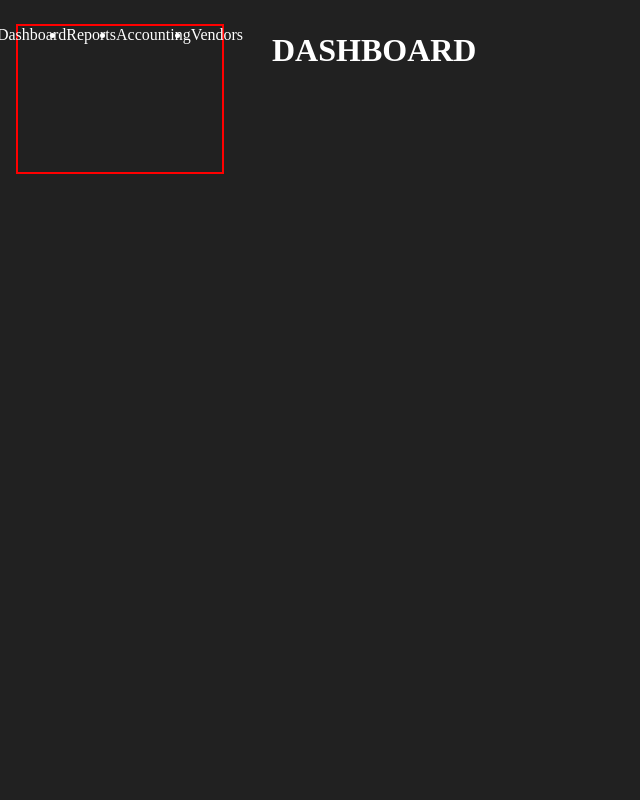
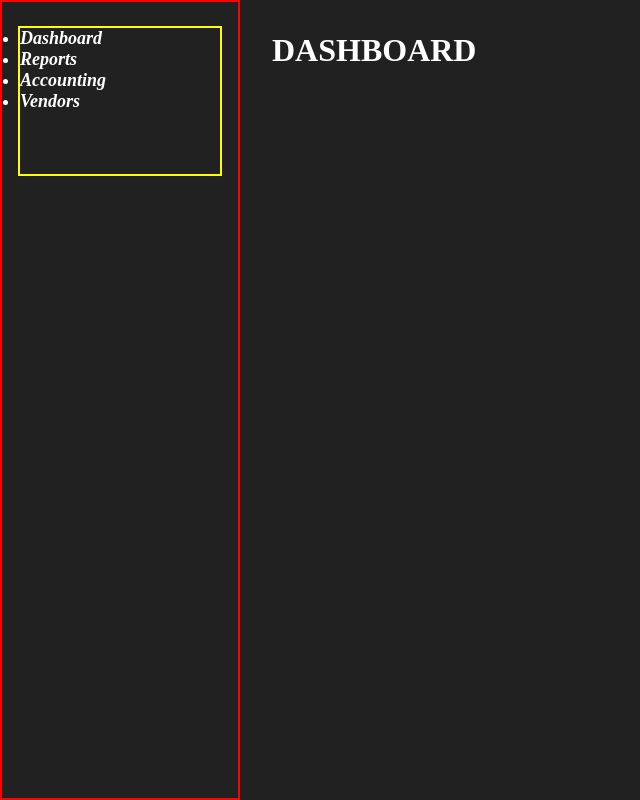
Before and after one commit to Correa95/Accounting-Software, a React app in the folder frontend/: page / in a window 1280 px wide. Shown: the whole page, without its empty margins (0-640 px from the left). Built offline with nearby package versions, Linux system fonts and the light colour scheme; the HTML template or start-up script is replaced by a standard one.

Commit message:
styling the app component

```diff
--- a/frontend/src/App.css
+++ b/frontend/src/App.css
@@ -23,6 +23,7 @@ body,
   /* background-color: #111827; */
   color: #fff;
   padding: 24px 16px;
+  border: 2px solid red;
 }
 
 .main {
--- a/frontend/src/components/NavBar.css
+++ b/frontend/src/components/NavBar.css
@@ -1,11 +1,15 @@
 .navbarContainer {
   width: 100%;
   height: 20%;
-  border: 2px solid red;
+  border: 2px solid yellow;
 }
 ul {
   display: flex;
-  justify-content: center;
-  align-items: center;
-  background-color: #212121;
+  flex-direction: column;
+  /* background-color: #212121; */
 }
+li {
+  font-size: large;
+  font-weight: 700;
+  font-style: italic;
+}
```
